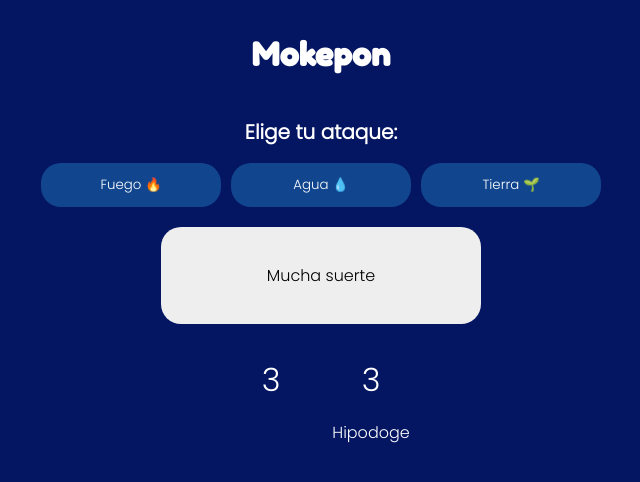
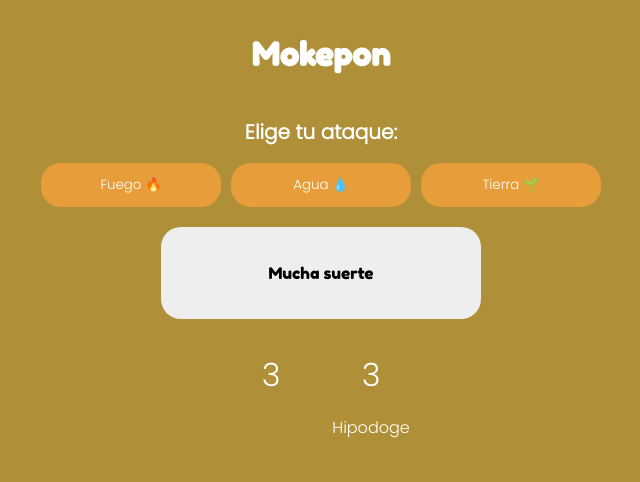
Before and after one commit to skyness53/Taller-Grupal, a plain HTML site: page index.html in a window 1280 px wide. Both pictures are taken after a click on the button "Seleccionar". Shown: the whole page, without its empty margins (319-959 px from the left). Drawn offline with Linux system fonts and the light colour scheme; files that its build step writes are made by us from their sources; files whose address does not match are found by name.

Commit message:
Add files via upload
Se modifico el color de la pagina, de los botones de seleccion y el tipo de letra del apartado mensaje, se usaron colores que se adaptaran al espiritu de la pagina, optando por colores suaves agradables para el cliente.

```diff
--- a/styles.css
+++ b/styles.css
@@ -1,8 +1,9 @@
+
 @import url('https://fonts.googleapis.com/css2?family=Fredoka+One&family=Poppins:wght@300&display=swap');
 
 body {
   font-family: 'Poppins', sans-serif;
-  background-color: #041562;
+  background-color: #af8f37;
 }
 
 #seleccionar-mascota {
@@ -21,6 +22,7 @@ body {
 .subtitulo {
   color: white;
   font-size: 20px;
+
 }
 
 .tarjetas, .tarjetas-ataques {
@@ -31,7 +33,7 @@ body {
 .tarjeta-de-mokepon {
   width: 180px;
   height: 100px;
-  background: #11468F;
+  background: rgb(231, 158, 58);
   padding: 10px;
   box-sizing: border-box;
   border-radius: 20px;
@@ -71,7 +73,8 @@ input:checked + label {
 }
 
 .boton-de-ataque {
-  background-color: #11468F;
+  background-color:  rgb(231, 158, 58);
+  ;
   padding: 10px;
   box-sizing: border-box;
   border-radius: 20px;
@@ -90,6 +93,8 @@ input:checked + label {
   display: flex;
   align-items: center;
   flex-direction: column;
+  font-family: 'Fredoka One', cursive;
+
 }
 
 #boton-reiniciar {
```
